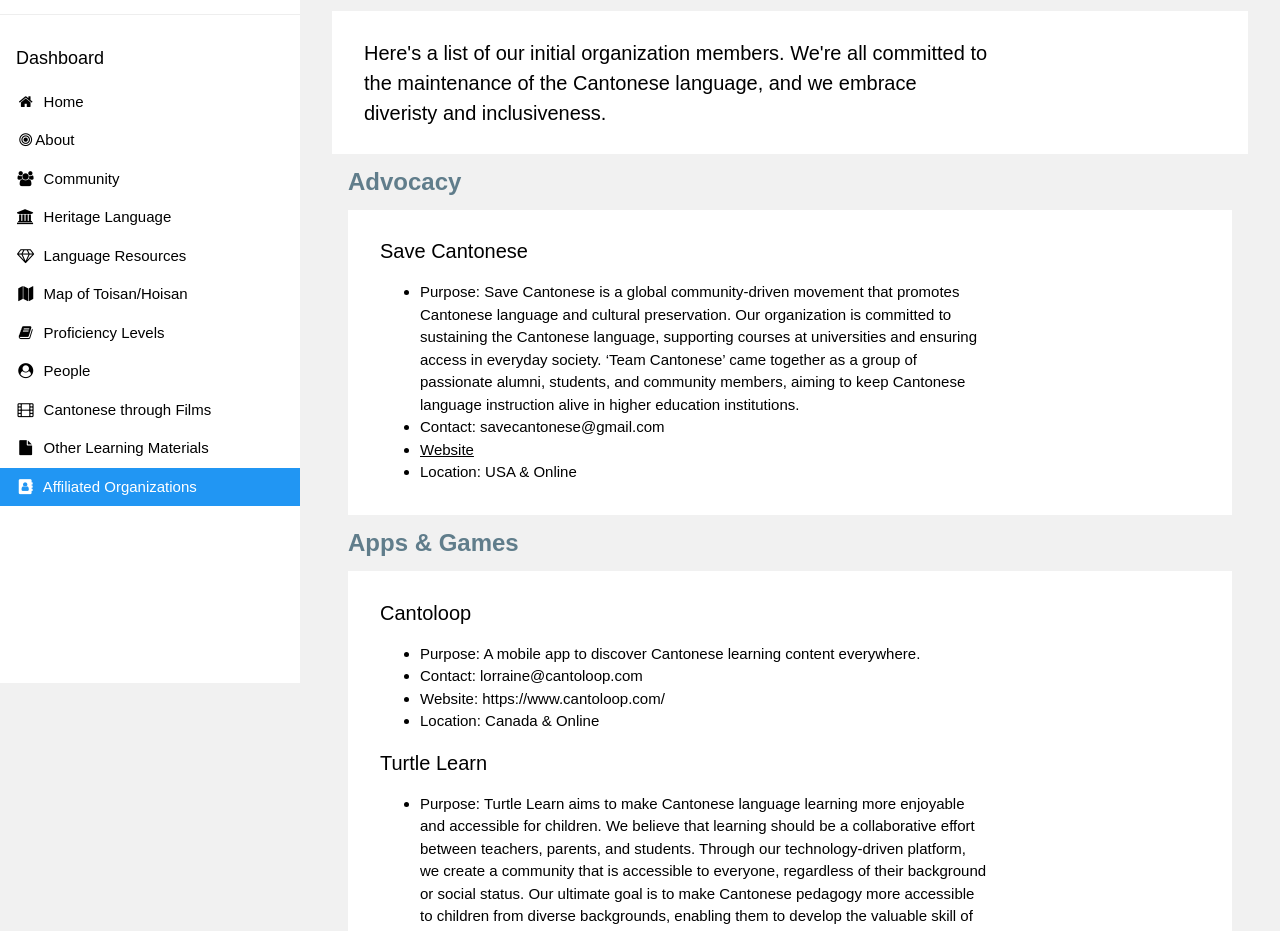
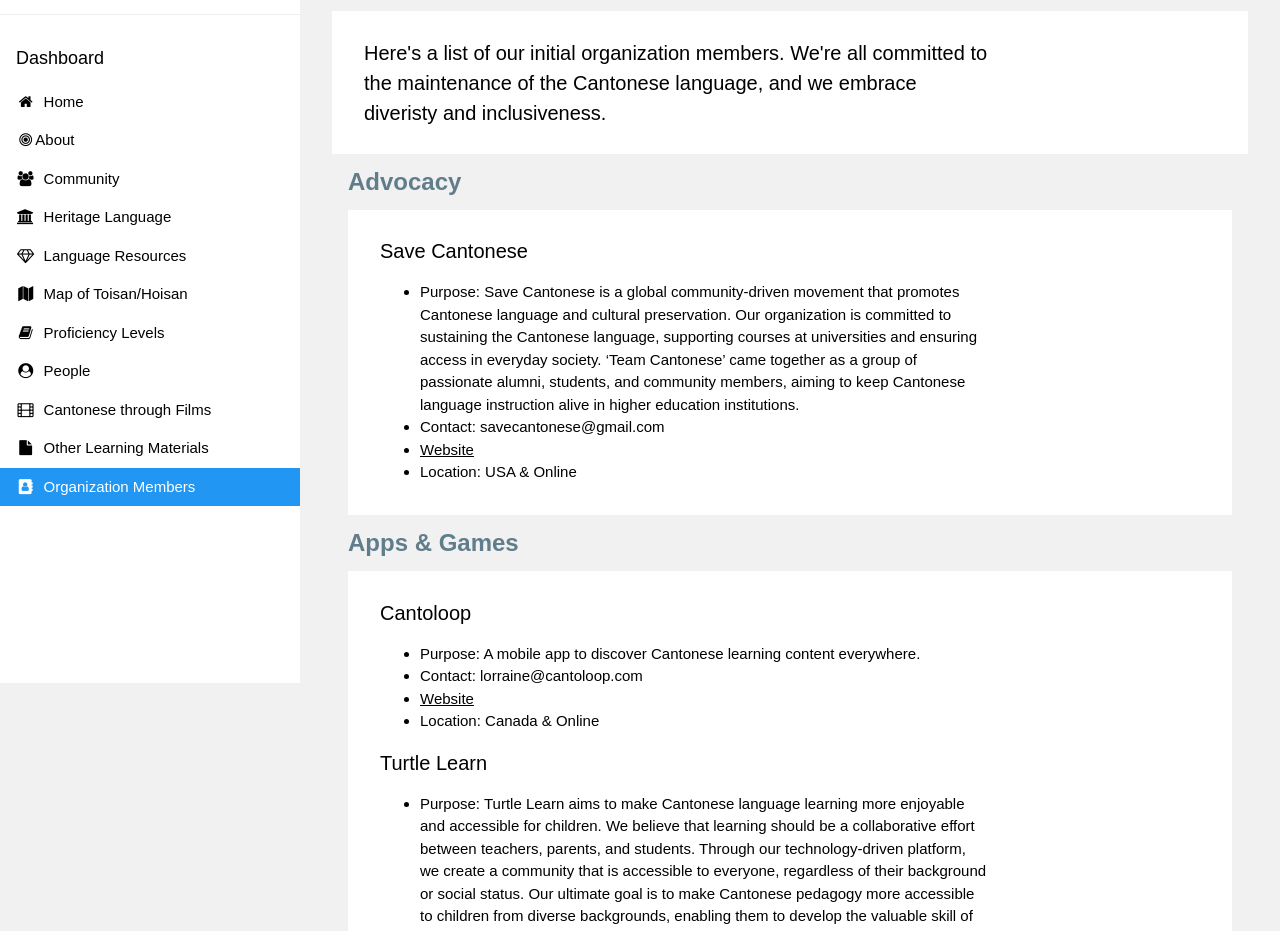
Before and after one commit to cantonese-alliance/cantonese-alliance.github.io, a plain HTML site: page member.html in a window 1280 px wide. Shown: the part 160-1091 px from the top of the page. Drawn offline with Linux system fonts and the light colour scheme; a web font is replaced by a local one.

Commit message:
Update member.html

```diff
--- a/member.html
+++ b/member.html
@@ -63,7 +63,7 @@
       <a href="learning.html" class="w3-bar-item w3-button w3-padding"><i class="fa fa-file fa-fw"></i>  Other Learning
         Materials</a>
       <a href="member.html" class="w3-bar-item w3-button w3-padding w3-blue"><i class="fa fa-address-book fa-fw"></i>
-        Affiliated Organizations</a>
+        Organization Members</a>
       <br /><br />
     </div>
   </nav>
@@ -131,7 +131,8 @@
                     <ul>
                       <li>Purpose: A mobile app to discover Cantonese learning content everywhere.</li>
                       <li>Contact: lorraine@cantoloop.com</li>
-                      <li>Website: https://www.cantoloop.com/</li>
+                      <li><a href="https://www.cantoloop.com/"
+                        rel="nofollow">Website</a> </li>
                       <li>Location: Canada & Online</li>
                     </ul>
                    <h4>Turtle Learn</h4>
```
